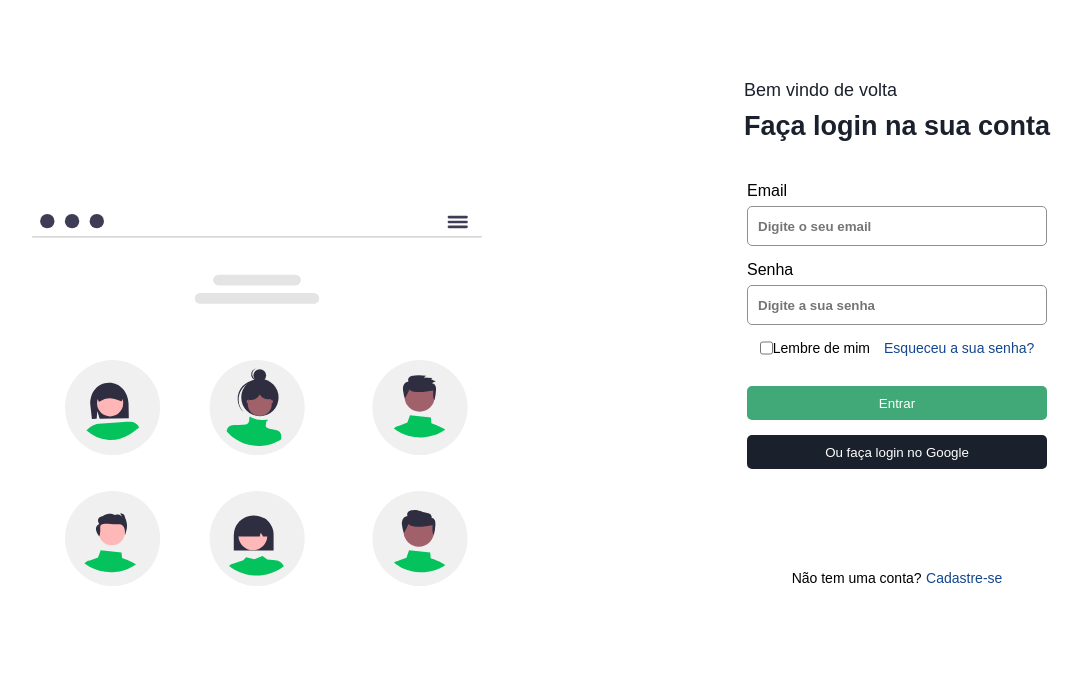
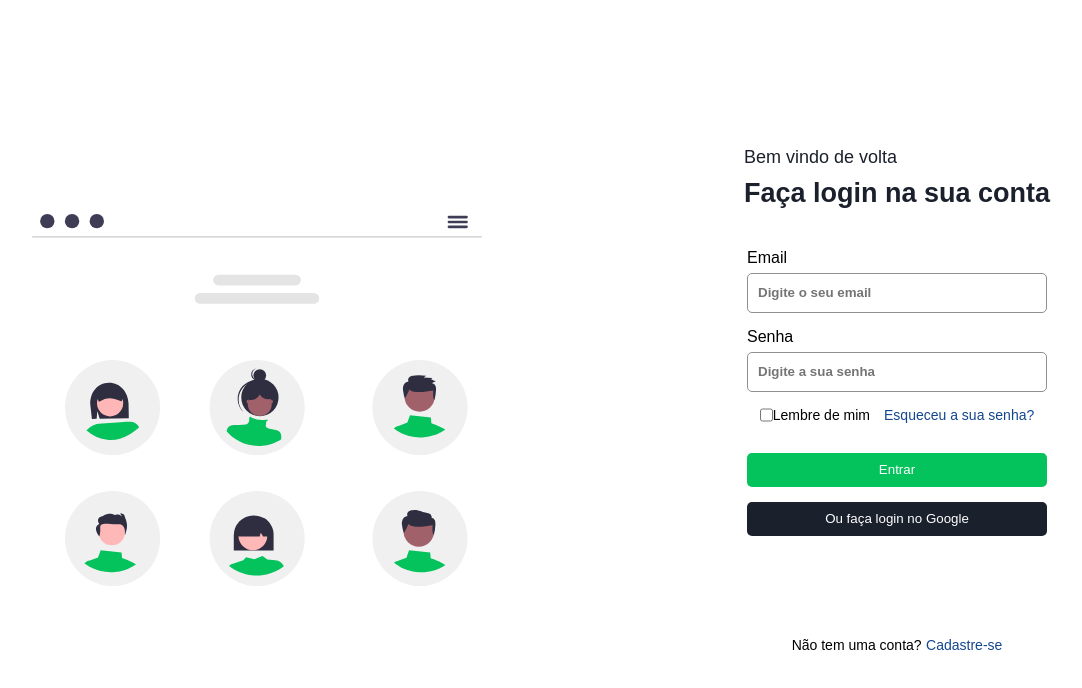
Before and after one commit to PabloJesusdaSilva/Login-page, a plain HTML site: page index.html in a window 1280 px wide. Shown: the whole page, without its empty margins (63-1145 px from the left). Drawn offline with Linux system fonts and the light colour scheme.

Commit message:
Centralizando formulário

```diff
--- a/style.scss
+++ b/style.scss
@@ -32,10 +32,10 @@
         .content-form {
             display: flex;
             flex-direction: column;
+            justify-content: center;
             align-items: center;
             width: 50%;
             height: 100vh;
-            margin-top: 80px;
 
             .form-text {
                 font-size: 18px;
@@ -96,7 +96,7 @@
 
                     &:first-child {
                         margin-bottom: 15px;
-                        background-color: #41A978;
+                        background-color: #04C35C;
                     }
 
                     &:last-child {
```
Also changed, not shown: style.css.
